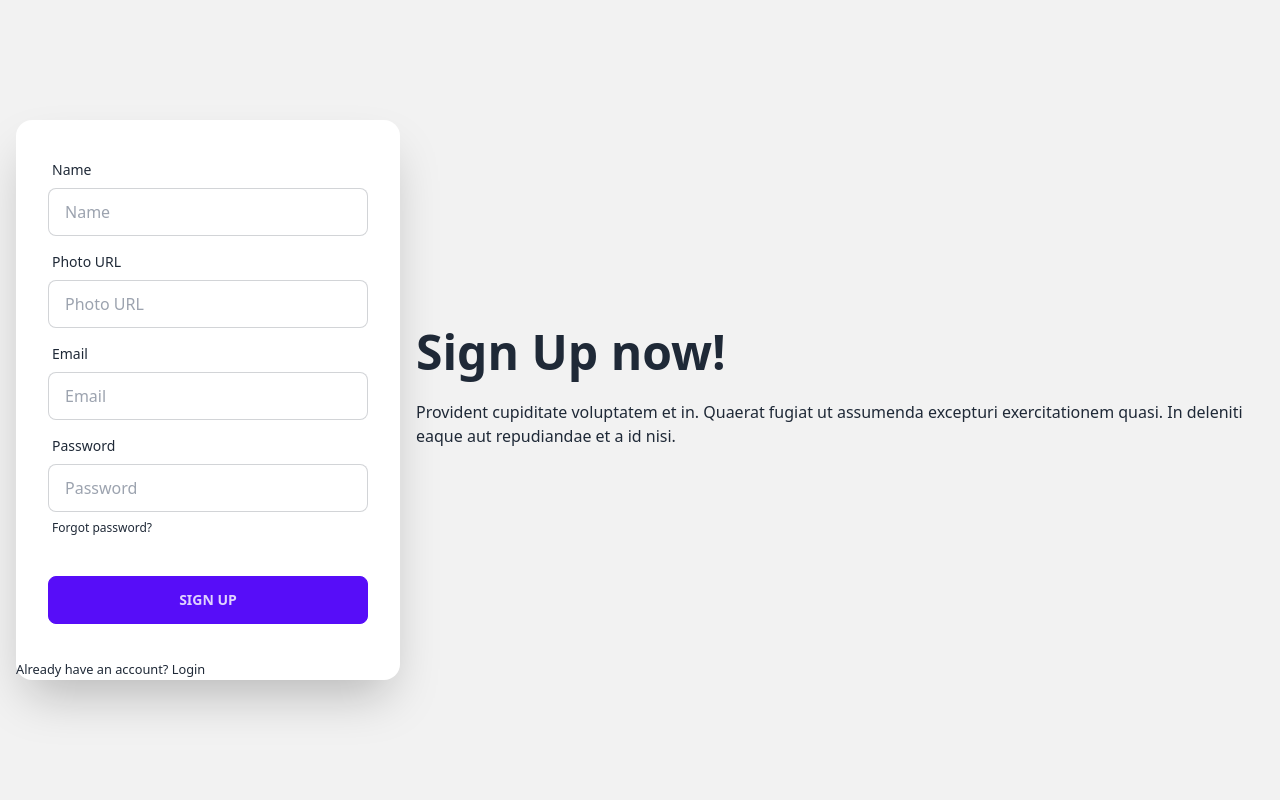
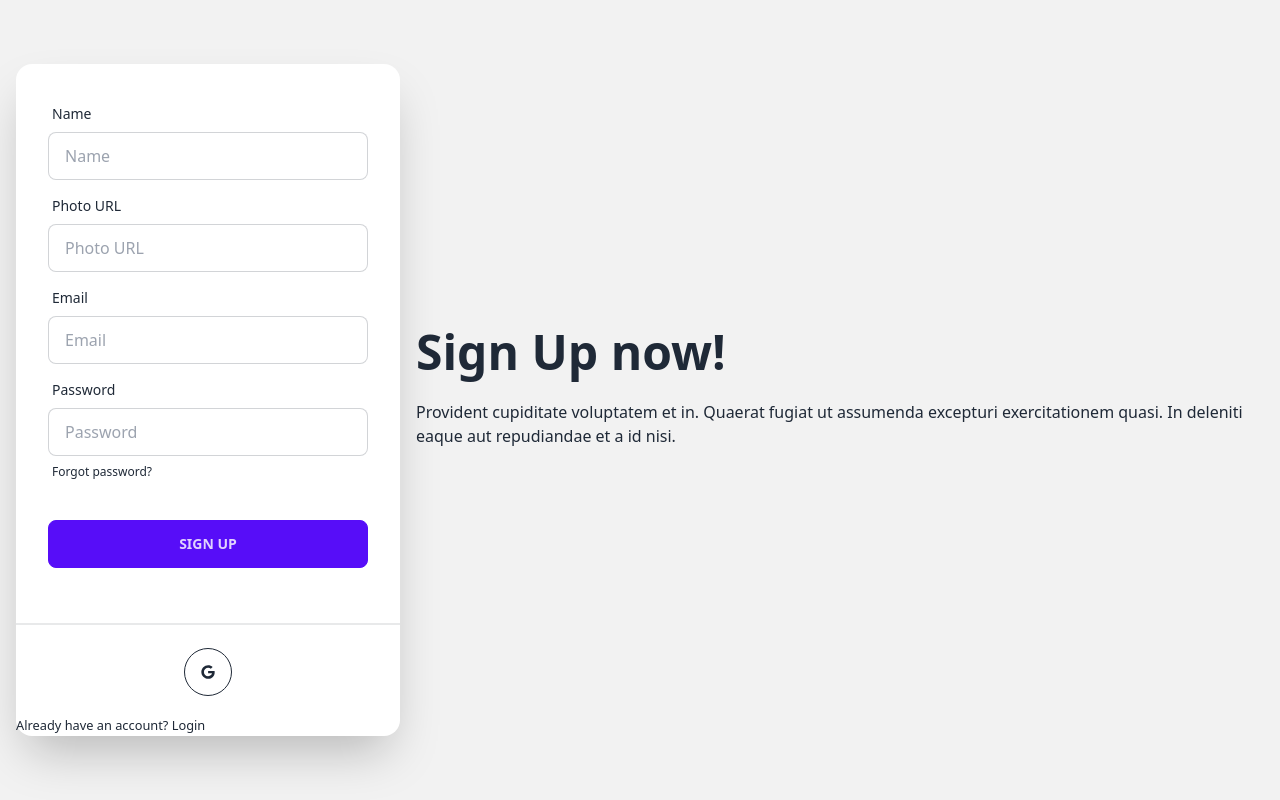
Before and after one commit to coder-Jahirul-Islam/bistro-boss-client, a React (Vite) app: page /signup in a window 1280 px wide. Built offline with nearby package versions, Linux system fonts and the light colour scheme; no server answers.

Commit message:
google signin and when to save user info

```diff
--- /dev/null
+++ b/src/components/SocialLogin/SocialLogin.jsx
@@ -0,0 +1,54 @@
+import { useContext } from "react";
+import { FaGoogle } from "react-icons/fa";
+import { AuthContext } from "../../providers/AuthProvider";
+import { useLocation, useNavigate } from "react-router-dom";
+
+const SocialLogin = () => {
+    const { googleSignIn } = useContext(AuthContext);
+    const navigate = useNavigate();
+    const location = useLocation();
+    const from = location.state?.from?.pathname || "/";
+
+
+    const handleGoogleSignIn = () => {
+        googleSignIn()
+            .then(result => {
+                const loggedUser = result.user;
+                console.log(loggedUser);
+
+                const saveUser = { name: loggedUser.displayName, email: loggedUser.email };
+
+                fetch('http://localhost:5000/users', {
+                    method: 'POST',
+                    headers: {
+                        'content-type': 'application/json'
+                    },
+                    body: JSON.stringify(saveUser)
+                })
+                    .then(res => res.json())
+                    .then(data => {
+                        if (data.insertedId) {
+
+
+
+                            navigate(from, { replace: true })
+                        }
+                    })
+
+
+            })
+    }
+
+    return (
+        <div>
+            <div className="divider"></div>
+            <div className="w-full text-center my-4">
+                <button onClick={handleGoogleSignIn} className="btn btn-circle btn-outline">
+                    <FaGoogle></FaGoogle>
+                </button>
+            </div>
+        </div>
+    );
+};
+
+export default SocialLogin;
--- a/src/pages/Login/Login.jsx
+++ b/src/pages/Login/Login.jsx
@@ -4,6 +4,7 @@
 import { AuthContext } from "../../providers/AuthProvider";
 import { Link, useLocation, useNavigate } from "react-router-dom";
 import Swal from "sweetalert2";
+import SocialLogin from "../../components/SocialLogin/SocialLogin";
 
 const Login = () => {
     const navigate = useNavigate();
@@ -19,7 +20,7 @@
     useEffect(() => {
         loadCaptchaEnginge(6);
 
-    }, [])
+    }, []);
     const handleLogin = event => {
         event.preventDefault();
         const form = event.target;
@@ -96,6 +97,8 @@
                             </div>
                         </form>
                         <p><small>New Here? <Link to="/signup">Create an account </Link></small></p>
+                        <SocialLogin></SocialLogin>
+
                     </div>
                 </div>
             </div>
--- a/src/pages/SignUp/SignUp.jsx
+++ b/src/pages/SignUp/SignUp.jsx
@@ -4,6 +4,7 @@
 import { AuthContext } from "../../providers/AuthProvider";
 import { Link, useNavigate } from "react-router-dom";
 import Swal from "sweetalert2";
+import SocialLogin from "../../components/SocialLogin/SocialLogin";
 
 
 const SignUp = () => {
@@ -108,6 +109,7 @@
                                 <input className="btn btn-primary" type="submit" value="Sign Up" />
                             </div>
                         </form>
+                        <SocialLogin></SocialLogin>
                         <p><small>Already have an account? <Link to="/login">Login</Link></small></p>
                     </div>
                 </div>
--- a/src/providers/AuthProvider.jsx
+++ b/src/providers/AuthProvider.jsx
@@ -1,5 +1,5 @@
 import { createContext, useEffect, useState } from "react";
-import { createUserWithEmailAndPassword, getAuth, onAuthStateChanged, signInWithEmailAndPassword, signOut, updateProfile } from "firebase/auth";
+import { GoogleAuthProvider, createUserWithEmailAndPassword, getAuth, onAuthStateChanged, signInWithEmailAndPassword, signInWithPopup, signOut, updateProfile } from "firebase/auth";
 import { app } from "../firebase/firebase.config";
 
 export const AuthContext = createContext(null);
@@ -9,6 +9,8 @@
     const [user, setUser] = useState(null);
     const [loading, setLoading] = useState(true);
 
+    const googleProvider = new GoogleAuthProvider();
+
     const createUser = (email, password) => {
         setLoading(true);
         return createUserWithEmailAndPassword(auth, email, password);
@@ -17,6 +19,12 @@
     const signIn = (email, password) => {
         setLoading(true);
         return signInWithEmailAndPassword(auth, email, password);
+    }
+
+    // google sign in
+    const googleSignIn = () => {
+        setLoading(true);
+        return signInWithPopup(auth, googleProvider)
     }
 
     const logOut = () => {
@@ -47,6 +55,7 @@
         loading,
         createUser,
         signIn,
+        googleSignIn,
         logOut,
         updateUserProfile
     }
```
